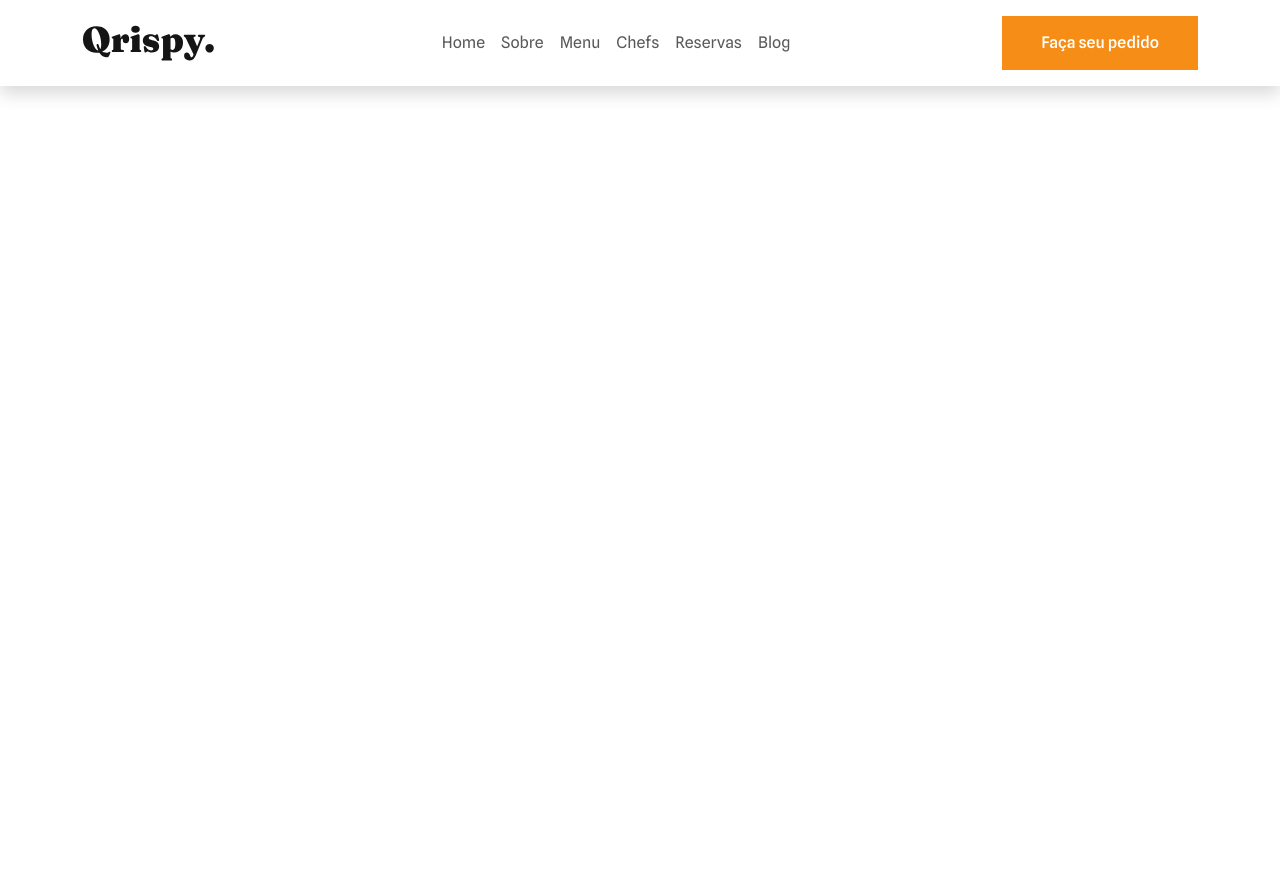
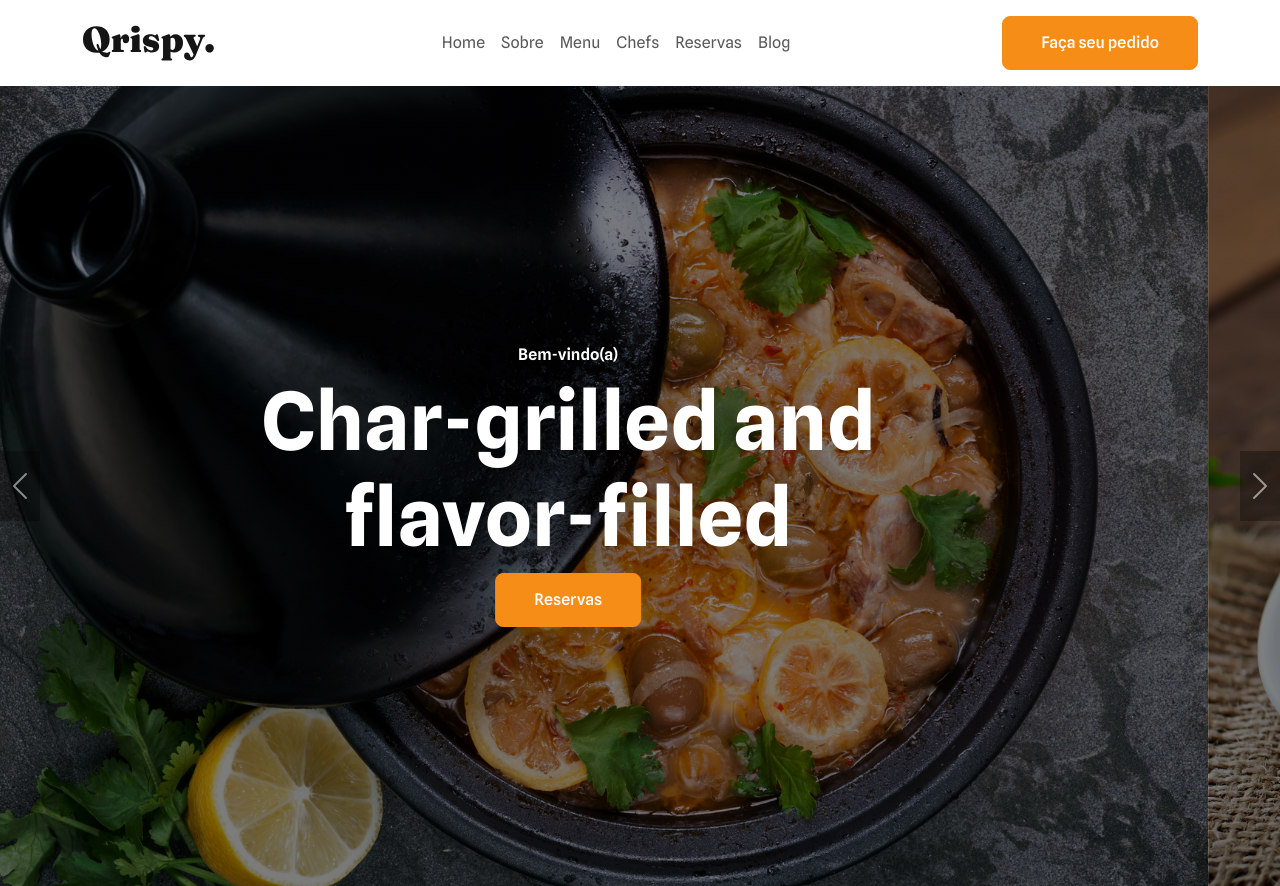
Before and after one commit to luizmineiro/PROG3-AVAL1, a plain HTML site: page index.html in a window 1280 px wide. Before the commit the page ends 800 px from the top, so only its background shows below. Drawn offline with nearby package versions, Linux system fonts and the light colour scheme.

Commit message:
Hero Slider

```diff
--- a/assets/css/style.css
+++ b/assets/css/style.css
@@ -38,6 +38,7 @@ img{
   font-weight: 500;
   border-color: #F58d17;
   background-color: #F58d17;
+  border-radius: 8px;
 }
 
 .btn-brand:hover{
@@ -45,3 +46,27 @@ img{
   background-color: #d37810;
   color: #fff;
 }
+
+.bg-cover{
+  background-position: center !important;
+  background-size: cover !important;
+  background-repeat: no-repeat !important;
+}
+
+/*SLider*/
+
+.slide-1{
+  background: linear-gradient(rgba(0, 0, 0, 0.5), rgba(0, 0, 0, 0.5)), url(../images/cover1.jpg);
+}
+
+.slide-2{
+  background: linear-gradient(rgba(0, 0, 0, 0.5), rgba(0, 0, 0, 0.5)), url(../images/cover2.jpg);
+}
+
+.carousel-control-prev,
+.carousel-control-next{
+  background-color: rgba(0, 0, 0, 0.6);
+  width: 40px;
+  height: 70px;
+  margin: auto;
+}
--- a/index.html
+++ b/index.html
@@ -55,6 +55,60 @@
         </div>
       </div>
     </nav>
+
+    <!--Hero slider-->
+    <div
+      id="carouselExampleControls"
+      class="carousel slide"
+      data-bs-ride="carousel"
+    >
+      <div class="carousel-inner">
+
+        <div class="carousel-item text-center bg-cover vh-100 active slide-1">
+          <div class="container h-100 d-flex align-items-center justify-content-center">
+            <div class="row justify-content-center">
+              <div class="col-lg-8">
+                <h6 class="text-white">Bem-vindo(a)</h6>
+                <h1 class="display-1 fw-bold text-white">Char-grilled and flavor-filled</h1>
+                <a href="#" class="btn btn-brand">Reservas</a>
+              </div>
+            </div>
+          </div>
+        </div>
+
+        <div class="carousel-item text-center bg-cover vh-100 slide-2">
+          <div class="container h-100 d-flex align-items-center justify-content-center">
+            <div class="row justify-content-center">
+              <div class="col-lg-8">
+                <h6 class="text-white">Bem-vindo(a)</h6>
+                <h1 class="display-1 fw-bold text-white">Fresh & Tasty Food</h1>
+                <a href="#" class="btn btn-brand">Reservas</a>
+              </div>
+            </div>
+          </div>
+        </div>
+      </div>
+      <button
+        class="carousel-control-prev"
+        type="button"
+        data-bs-target="#carouselExampleControls"
+        data-bs-slide="prev"
+      >
+        <span class="carousel-control-prev-icon" aria-hidden="true"></span>
+        <span class="visually-hidden">Previous</span>
+      </button>
+      <button
+        class="carousel-control-next"
+        type="button"
+        data-bs-target="#carouselExampleControls"
+        data-bs-slide="next"
+      >
+        <span class="carousel-control-next-icon" aria-hidden="true"></span>
+        <span class="visually-hidden">Next</span>
+      </button>
+    </div>
+
+    <!--Sobre-->
     <script
       src="https://cdn.jsdelivr.net/npm/bootstrap@5.3.0-alpha1/dist/js/bootstrap.bundle.min.js"
       integrity="sha384-w76AqPfDkMBDXo30jS1Sgez6pr3x5MlQ1ZAGC+nuZB+EYdgRZgiwxhTBTkF7CXvN"
```
